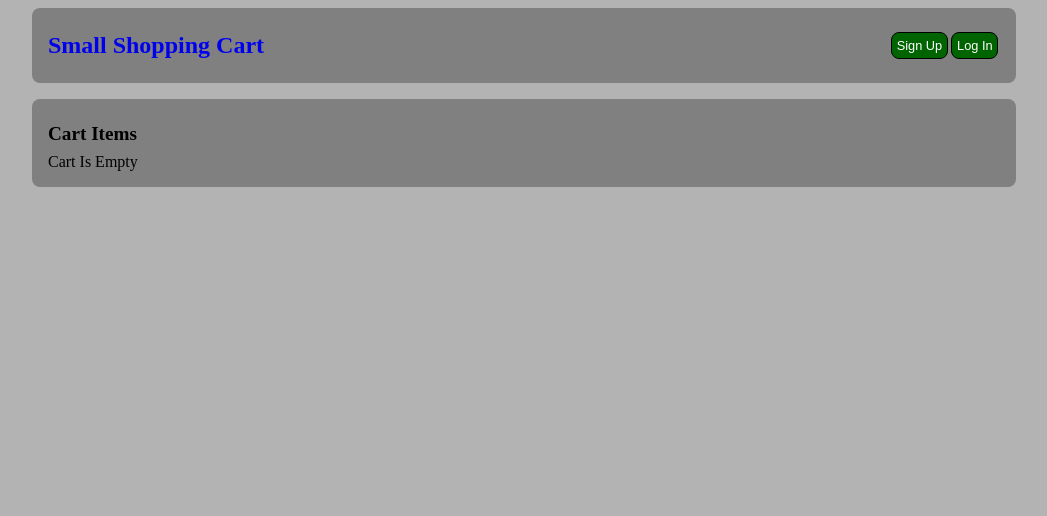
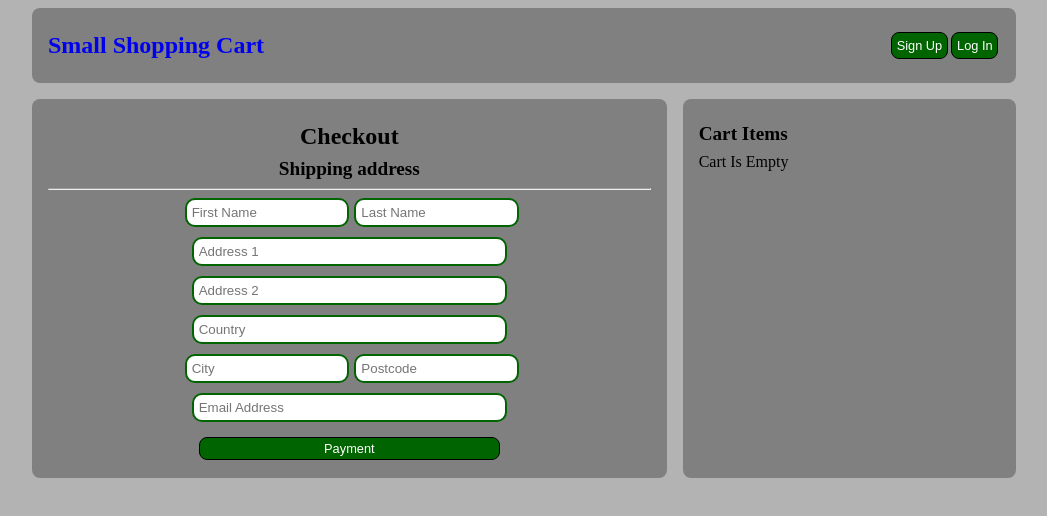
Before and after one commit to foley179/ecommerce-client-app, a React (Create React App) app: page /checkout in a window 1280 px wide. Shown: the top 516 px of the page, without its empty margins (116-1163 px from the left). Built offline with nearby package versions, Linux system fonts and the light colour scheme.

Commit message:
fixed checkout/payment pages, add .env module

```diff
--- a/package.json
+++ b/package.json
@@ -6,6 +6,7 @@
     "@testing-library/jest-dom": "^5.14.1",
     "@testing-library/react": "^11.2.7",
     "@testing-library/user-event": "^12.8.3",
+    "express": "^4.17.1",
     "react": "^17.0.2",
     "react-dom": "^17.0.2",
     "react-router-dom": "^5.3.0",
@@ -35,5 +36,8 @@
       "last 1 firefox version",
       "last 1 safari version"
     ]
+  },
+  "devDependencies": {
+    "dotenv": "^10.0.0"
   }
 }
--- a/src/App.js
+++ b/src/App.js
@@ -11,6 +11,8 @@ import Signup from './components/Signup'
 import PwReset from './components/PwReset'
 import PrivateRoute from './components/PrivateRoute'
 import UpdateProfile from './components/UpdateProfile'
+import Checkout from './components/checkout/Checkout'
+import Payment from './components/checkout/Payment'
 
 function App() {
   const {products} = data
@@ -74,6 +76,12 @@ function App() {
             <Route path="/pwReset">
               <PwReset />
             </Route>
+            <Route path="/checkout">
+              <Checkout />
+            </Route>
+            <Route path="/payment">
+              <Payment />
+            </Route>
           </Switch>
           <Cart onAdd={onAdd} onRemove={onRemove} cartItems={cartItems} />
         </div>
--- a/src/components/Cart.js
+++ b/src/components/Cart.js
@@ -1,4 +1,5 @@
 import React from "react"
+import { Link } from "react-router-dom"
 
 export default function Cart(props) {
     const {cartItems, onAdd, onRemove} = props
@@ -37,9 +38,11 @@ export default function Cart(props) {
                     <div className="col-1"><strong>Total</strong></div>
                     <div className="col-2 text-right"><strong>£{totalPrice.toFixed(2)}</strong></div>
                 </div>
-                <div className="row">
-                    <button className="button">Checkout</button> {/* need an onClick */}
-                </div>
+                <Link to="/checkout">
+                    <div className="row">
+                        <button className="button">Checkout</button>
+                    </div>
+                </Link>
                 </>
             )}
         </aside>
--- a/src/components/PrivateRoute.js
+++ b/src/components/PrivateRoute.js
@@ -4,7 +4,8 @@ import { useAuth } from '../contexts/authcontext'
 
 export default function PrivateRoute({ component: Component, ...rest}) {
     const {currentUser} = useAuth()
-    /* this takes a route (like profile) and outputs either the same route or redirects to the login screen based on if user is logged in */
+    /* this takes a route (like profile) and outputs either the same route or redirects to the login screen based on if user is logged in.
+    line 10 (inside <Route />) i originally had {...rest} but it was causing a warning and preventing redirects */
     return (
         <Route
         render={props => {
--- /dev/null
+++ b/src/components/checkout/Checkout.js
@@ -0,0 +1,38 @@
+import { useRef } from "react"
+
+export default function Checkout() {
+    const address1Ref = useRef()
+    const address2Ref = useRef()
+    const firstNameRef = useRef()
+    const lastNameRef = useRef()
+    const countryRef = useRef()
+    const cityRef = useRef()
+    const postcodeRef = useRef()
+    const emailRef = useRef()
+
+    // functions
+    function handleSubmit(e) {
+        e.preventDefault()
+        console.log("checkout (address) form submitted") // testing only
+    }
+
+    // render
+    return (
+        <div className="block col-2 checkout">
+            <h1>Checkout</h1>
+            <form onSubmit={handleSubmit}>
+                <h2>Shipping address</h2>
+                <hr />
+                <input type="text" placeholder="First Name" className="txt txt25" required ref={firstNameRef} />
+                <input type="text" placeholder="Last Name" className="txt txt25" required ref={lastNameRef} />
+                <input type="text" placeholder="Address 1" className="txt txt100" required ref={address1Ref} />
+                <input type="text" placeholder="Address 2" className="txt txt100" required ref={address2Ref} />
+                <input type="text" placeholder="Country" className="txt txt100" required ref={countryRef} />
+                <input type="text" placeholder="City" className="txt txt25" required ref={cityRef} />
+                <input type="text" placeholder="Postcode" className="txt txt25" required ref={postcodeRef} />
+                <input type="email" placeholder="Email Address" className="txt txt100" required ref={emailRef} />
+                <button type="submit" className="loginbutton button">Payment</button>
+            </form>
+        </div>
+    )
+}
--- /dev/null
+++ b/src/components/checkout/Payment.js
@@ -0,0 +1,29 @@
+import { useRef } from 'react'
+
+export default function Payment() {
+    const cardNumberRef = useRef()
+    const expiresRef = useRef()
+    const securityRef = useRef()
+
+
+    // functions
+    function handleSubmit(e) {
+        e.preventDefault()
+        console.log("checkout (payment) form submitted") // testing only
+    }
+
+    // render
+    return (
+        <div className="block col-2 checkout">
+            <h1>Checkout</h1>
+            <hr />
+            <form onSubmit={handleSubmit}>
+                <h2>Card Details</h2>
+                <input type="text" placeholder="Card Number" className="txt" required ref={cardNumberRef} />
+                <input type="text" placeholder="Expires On: dd/mm/yy" className="txt" required ref={expiresRef} />
+                <input type="text" placeholder="Security Code" className="txt" required ref={securityRef} />
+                <button type="submit" className="loginbutton button">Payment</button>
+            </form>
+        </div>
+    )
+}
--- a/src/style.css
+++ b/src/style.css
@@ -120,3 +120,18 @@ button.remove {
 .profile {
     text-align: center;
 }
+/* checkout page */
+.checkout {
+    text-align: center;
+}
+.txt25 {
+    width: 25%;
+    display: inline;
+    margin-bottom: 0px;
+    margin-left: 5px;
+}
+.txt100 {
+    width: 50%;
+    display: block;
+    margin: 10px auto;
+}
```
Also changed, not shown: 1 other file (tests, documents, lock files or other folders).
